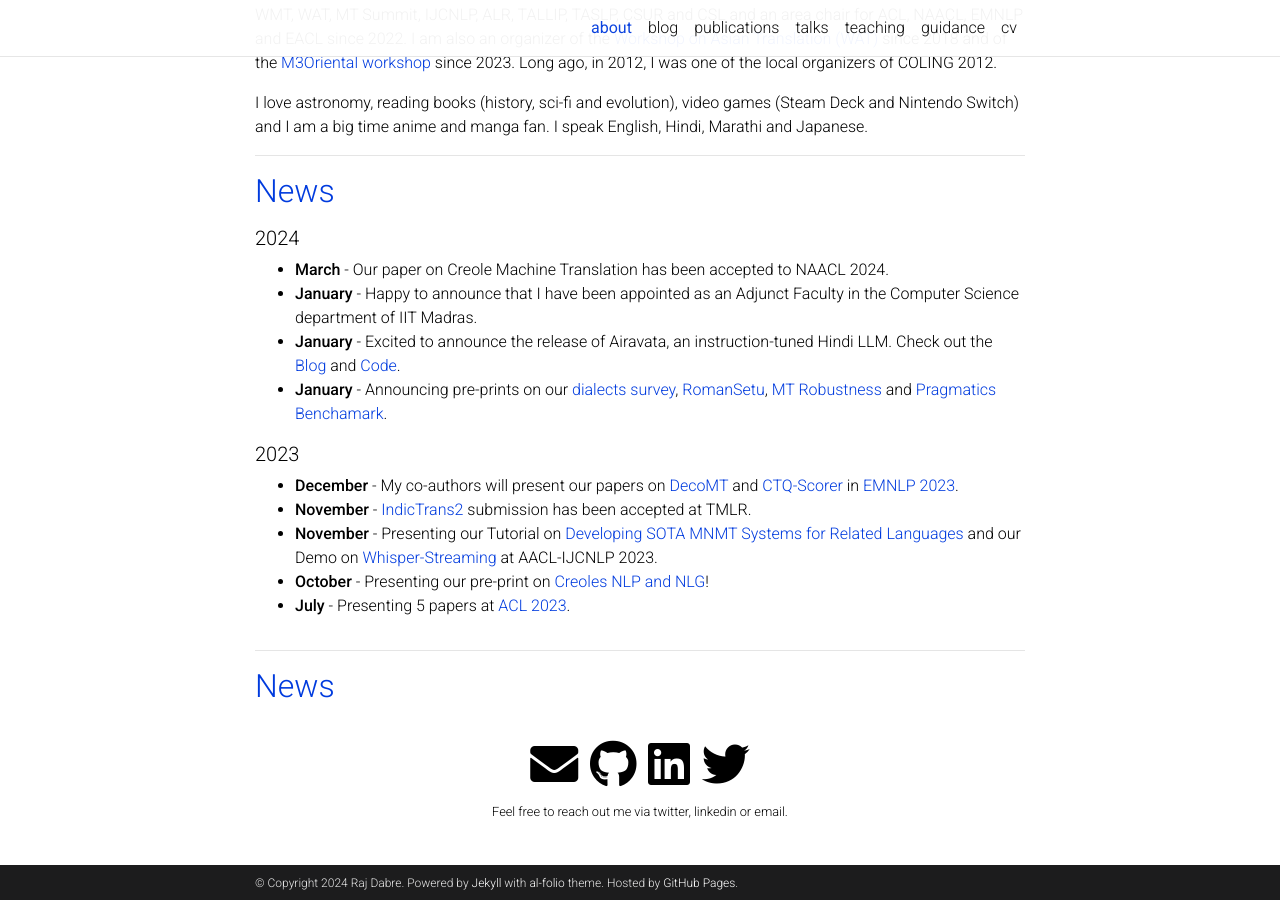
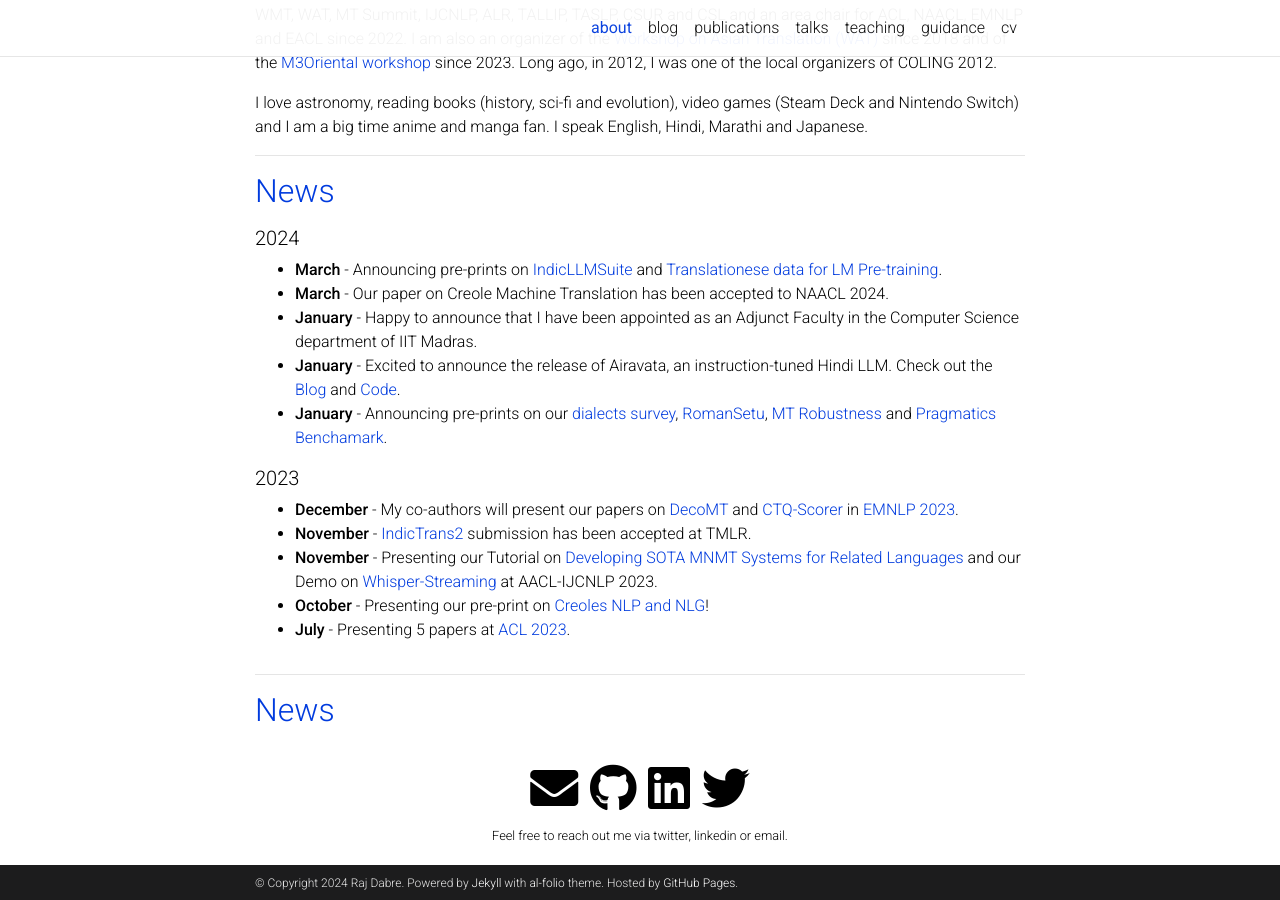
Before and after one commit to prajdabre/prajdabre.github.io, a Jekyll site: the page built from _pages/about.md, in a window 1280 px wide and 900 px high, scrolled down 813 px. Built offline with Jekyll 4.4.1, drawn with Linux system fonts in a browser that asks for light colours; full-size pictures stand in for the smaller copies a plugin makes; comment, search, counter and statistics services are not loaded; a style sheet for code colours, icons or effects is not loaded.

Commit message:
Update about.md

```diff
--- a/_pages/about.md
+++ b/_pages/about.md
@@ -33,6 +33,7 @@ I love astronomy, reading books (history, sci-fi and evolution), video games (St
 <h2 style="color:#003BDE; margin-bottom:0.5em">News</h2>
 
 ##### 2024
+- **March** - Announcing pre-prints on [IndicLLMSuite](https://arxiv.org/abs/2403.06350) and [Translationese data for LM Pre-training](https://arxiv.org/abs/2403.13638).
 - **March** - Our paper on Creole Machine Translation has been accepted to NAACL 2024.
 - **January** - Happy to announce that I have been appointed as an Adjunct Faculty in the Computer Science department of IIT Madras.
 - **January** - Excited to announce the release of Airavata, an instruction-tuned Hindi LLM. Check out the [Blog](https://ai4bharat.github.io/airavata) and [Code](https://github.com/AI4Bharat/IndicInstruct).
```
